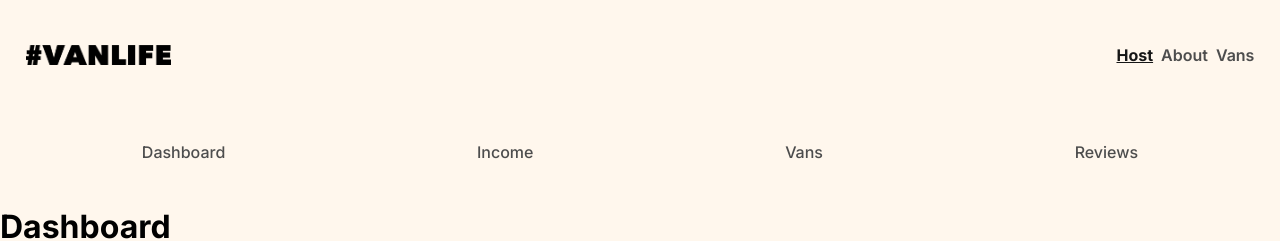
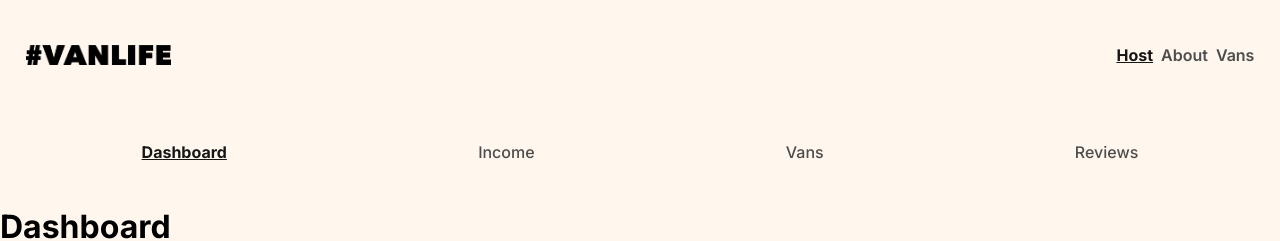
Before and after one commit to JSAssassin/VanLife, a React (Vite) app: page /host in a window 1280 px wide. Shown: the top 241 px of the page. Built offline with nearby package versions, Linux system fonts and the light colour scheme; what miragejs would draw is missing.

Commit message:
Make `active-link` selector more specific.

```diff
--- a/src/components/HostHeader.css
+++ b/src/components/HostHeader.css
@@ -19,7 +19,8 @@
 }
 
 .host-header a:hover,
-.active-link {
+.host-header a:focus,
+.host-header a.active-link {
     color: var(--HOST-HEADER-LINK-ACTIVE-FONTCOLOR);
     text-decoration: underline;
     font-weight: 700;
--- a/src/components/HostHeader.jsx
+++ b/src/components/HostHeader.jsx
@@ -6,6 +6,7 @@ export default function HostHeader() {
         <nav className='host-header'>
             <NavLink
                 to='/host'
+                end
                 className={({ isActive }) => isActive ? "active-link" : ""}
             >
                 Dashboard
```
